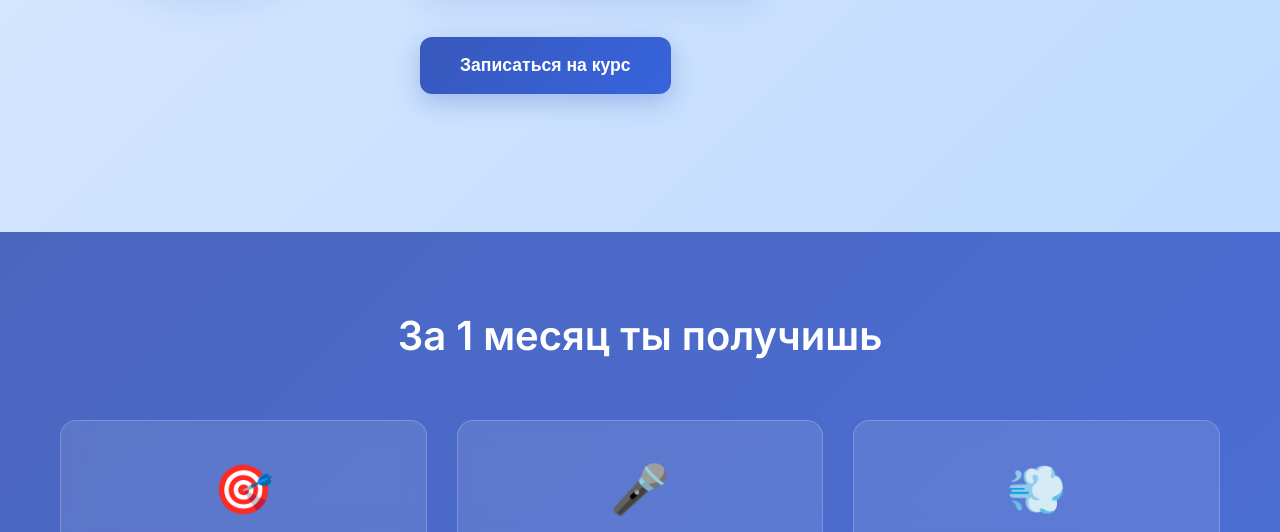
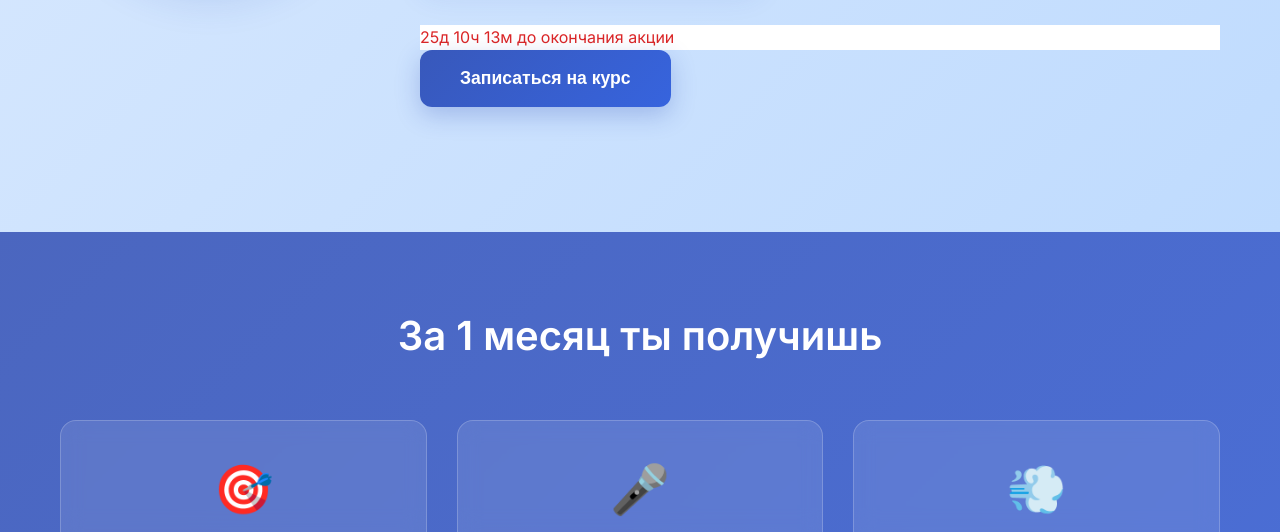
Before and after one commit to biggpt1/pro-voice, a plain HTML site: page index.html in a window 1280 px wide. Shown: the part 568-1100 px from the top of the page. Drawn offline with Linux system fonts and the light colour scheme.

Commit message:
Update index.html

```diff
--- a/index.html
+++ b/index.html
@@ -28,6 +28,9 @@
                                 <span class="price-old">7 499 ₽</span>
                             </div>
                         </div>
+                    </div>
+                    <div class="countdown-block">
+                        <div class="countdown">⏰ Загружается счетчик...</div>
                     </div>
                     <button class="cta-button" onclick="openModal()">Записаться на курс</button>
                 </div>
```
